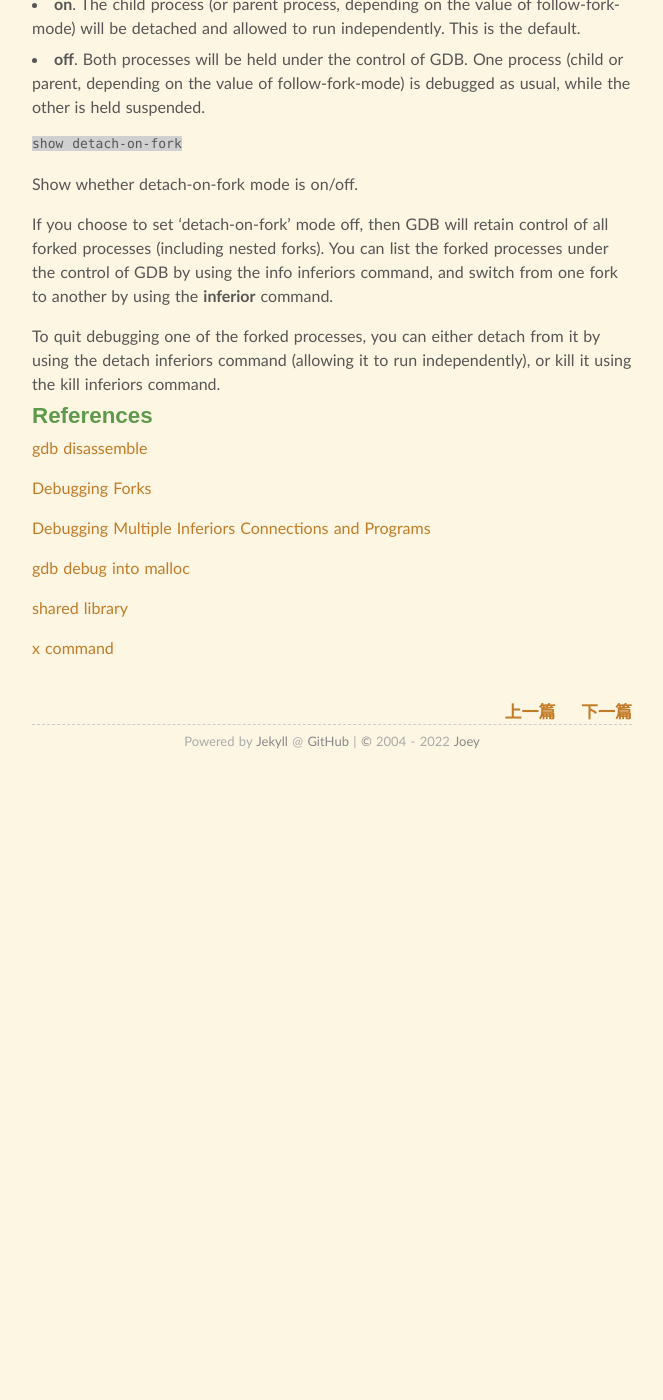
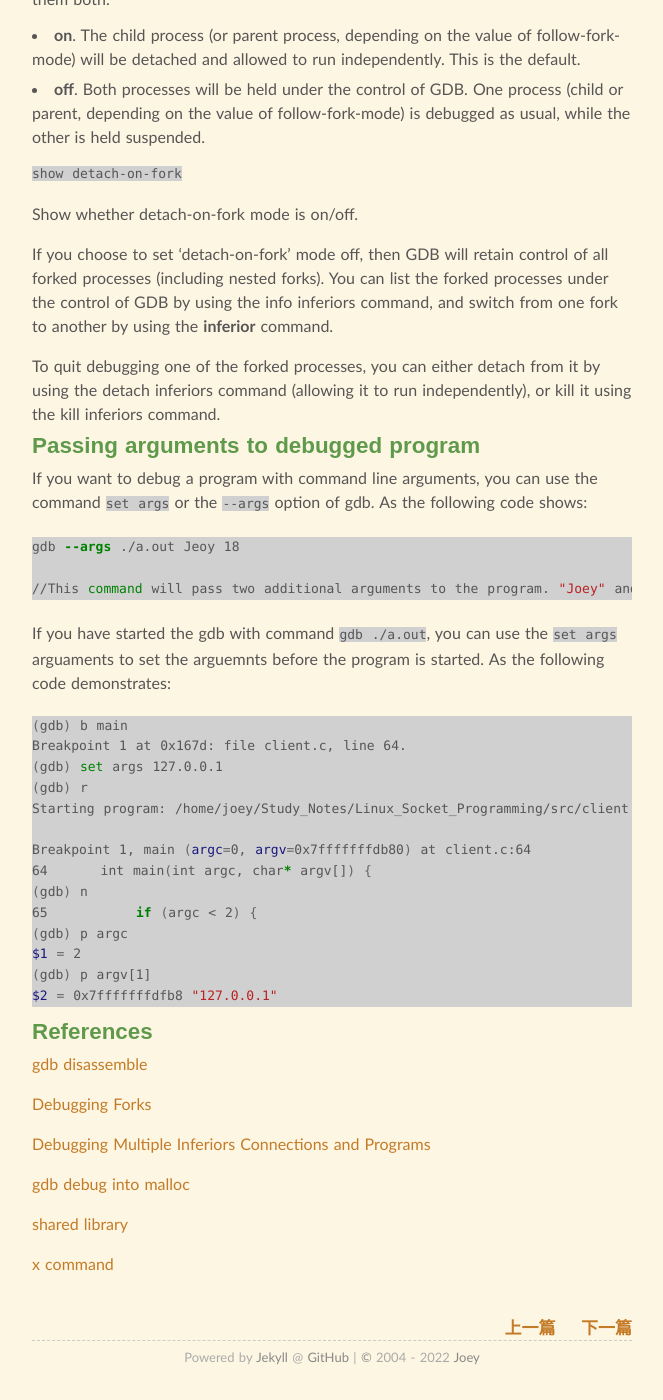
Before and after one commit to SaltyFish123/SaltyFish123.github.io, a Jekyll site: the page built from _posts/2022-07-12-GDB_Frequent_Commands.md, in a window 1280 px wide and 1400 px high, scrolled down 5158 px. Shown: the whole window, without its empty margins (308-971 px from the left). Built offline with Jekyll 4.4.1, drawn with Linux system fonts in a browser that asks for light colours; nearby versions of some CDN libraries; comment, search, counter and statistics services are not loaded; before the commit the page ends 5942 px from its top, so only the background shows below that; some of the changed text lies outside the part shown.

Commit message:
Add content about arguemnts debug to post

````diff
--- a/_posts/2022-07-12-GDB_Frequent_Commands.md
+++ b/_posts/2022-07-12-GDB_Frequent_Commands.md
@@ -211,6 +211,35 @@ If you choose to set ‘detach-on-fork' mode off, then GDB will retain control o
 
 To quit debugging one of the forked processes, you can either detach from it by using the detach inferiors command (allowing it to run independently), or kill it using the kill inferiors command.
 
+## Passing arguments to debugged program
+
+If you want to debug a program with command line arguments, you can use the command `set args` or the `--args` option of gdb. As the following code shows:
+
+```shell
+gdb --args ./a.out Jeoy 18
+
+//This command will pass two additional arguments to the program. "Joey" and "18"
+```
+
+If you have started the gdb with command `gdb ./a.out`, you can use the `set args` arguaments to set the arguemnts before the program is started. As the following code demonstrates:
+
+```shell
+(gdb) b main
+Breakpoint 1 at 0x167d: file client.c, line 64.
+(gdb) set args 127.0.0.1
+(gdb) r
+Starting program: /home/joey/Study_Notes/Linux_Socket_Programming/src/client 127.0.0.1
+
+Breakpoint 1, main (argc=0, argv=0x7fffffffdb80) at client.c:64
+64      int main(int argc, char* argv[]) {
+(gdb) n
+65          if (argc < 2) {
+(gdb) p argc
+$1 = 2
+(gdb) p argv[1]
+$2 = 0x7fffffffdfb8 "127.0.0.1"
+```
+
 ## References
 
 [gdb disassemble](https://visualgdb.com/gdbreference/commands/disassemble)
````
